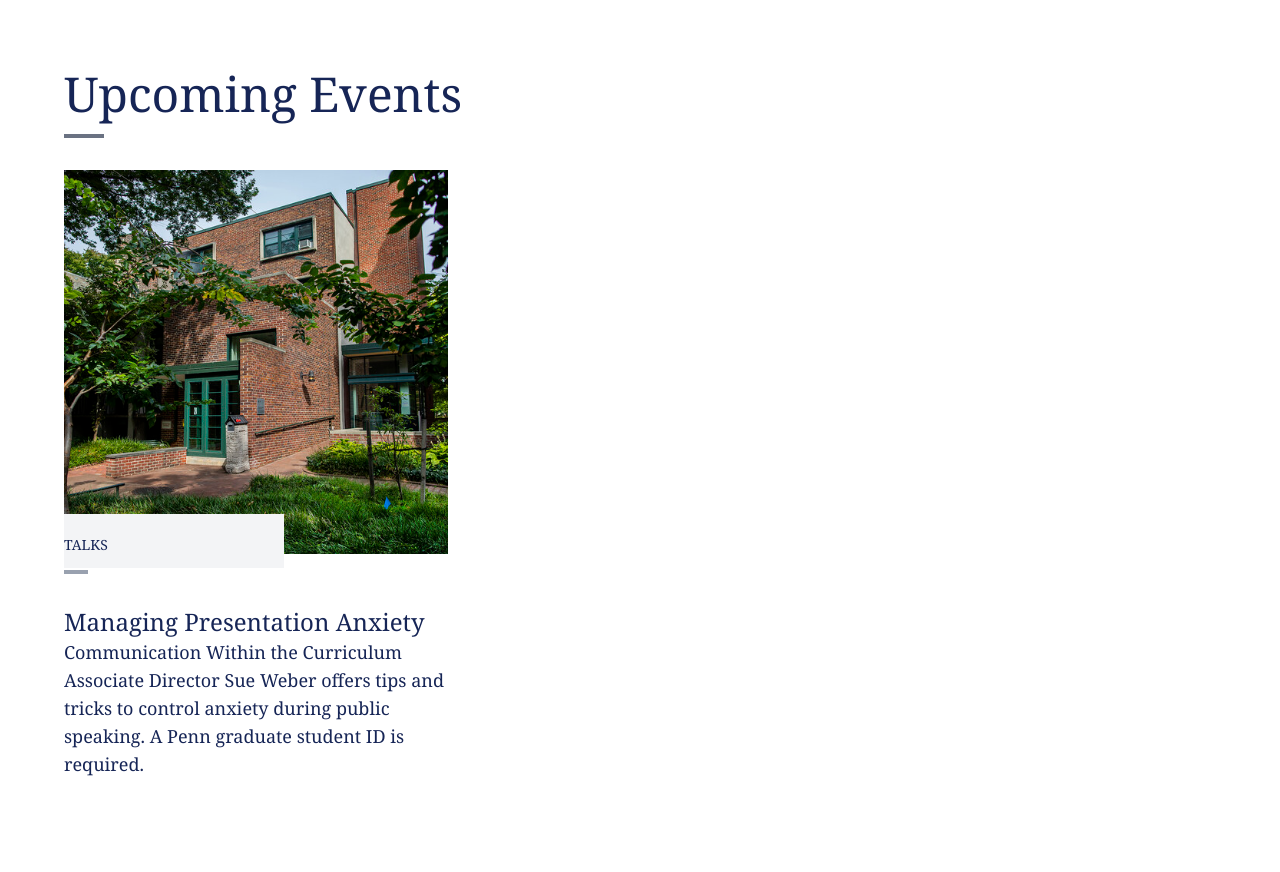
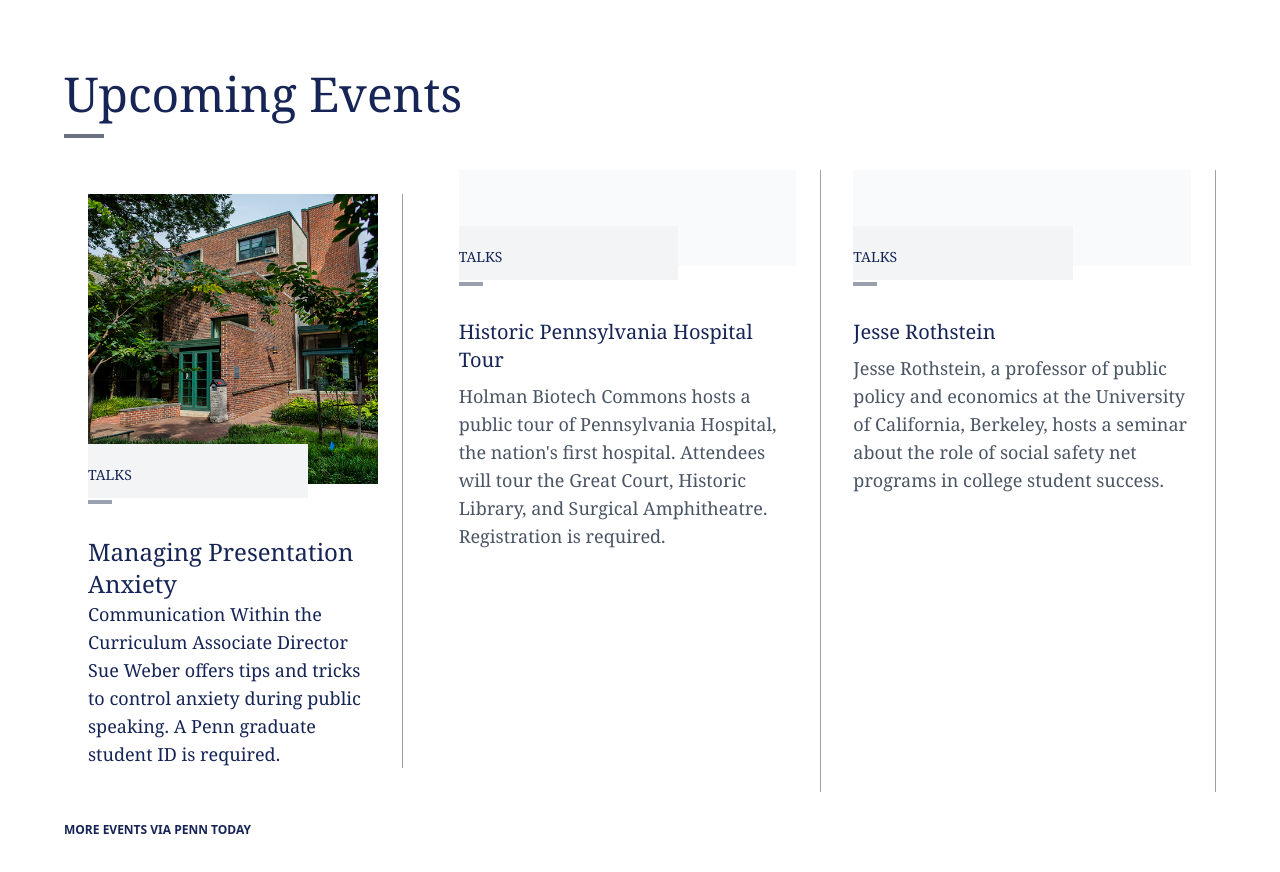
Before and after one commit to dondou21/gate, a website: page public/index.html in a window 1280 px wide. Shown: the part 2480-3352 px from the top of the page. Before the commit the page ends 3322 px from the top, so only its background shows below. Drawn offline with Linux system fonts and the light colour scheme.

Commit message:
Adding the rest upcoming events

```diff
--- a/public/index.html
+++ b/public/index.html
@@ -156,8 +156,8 @@
       </h1>
       <hr class="w-10 mt-4 border-[2px] border-gray-500   ">
 
-      <div class="grid grid-cols-3 pt-8 ">
-        <div class="reative ">
+      <div class="grid grid-cols-3 pt-8 gap-8 ">
+        <div class="reative m-6 border-r border-gray-400 pr-6 ">
           <img src="./images/grad-center-locust-walk.jpg" alt="cmmunity building" srcset="">
           <button class="absolute text-[14px] -mt-10  bg-gray-100 pt-6 pr-44 pb-4  ">TALKS</button>
           <hr class="w-6 mt-4 border-[2px] border-gray-400   ">
@@ -170,11 +170,38 @@
           </p>
         </div>
 
-        <div>
+        <div class="reative border-r border-gray-400 pr-6">
+          <div class="h-24  bg-gray-50 ">
 
+          </div>
+          <button class="absolute text-[14px] -mt-10  bg-gray-100 pt-6 pr-44 pb-4  ">TALKS</button>
+          <hr class="w-6 mt-4 border-[2px] border-gray-400   ">
+          <h1 class="text-xl  mt-8  mb-2  ">
+            Historic Pennsylvania Hospital Tour
+          </h1>
+          <p class="text-lg text-gray-600 ">
+            Holman Biotech Commons hosts a public tour of Pennsylvania Hospital, the nation's first hospital.
+            Attendees will tour the Great Court, Historic Library, and Surgical Amphitheatre. Registration is required.
+          </p>
         </div>
 
+        <div class="reative border-r border-gray-400 pr-6">
+          <div class="h-24  bg-gray-50 ">
+
+          </div>
+          <button class="absolute text-[14px] -mt-10  bg-gray-100 pt-6 pr-44 pb-4  ">TALKS</button>
+          <hr class="w-6 mt-4 border-[2px] border-gray-400   ">
+          <h1 class="text-xl  mt-8  mb-2 ">
+            Jesse Rothstein
+          </h1>
+          <p class="text-lg text-gray-600  ">
+            Jesse Rothstein, a professor of public policy and economics at the University of California, Berkeley, hosts a
+            seminar about the role of social safety net programs in college student success.
+          </p>
+        </div>
       </div>
+<a class="text-[12px] font-sans  font-semibold hover:underline" href="#"> MORE EVENTS VIA PENN TODAY</a>
+
      </section>
 
 </body>
```
Also changed, not shown: public/output.css.
